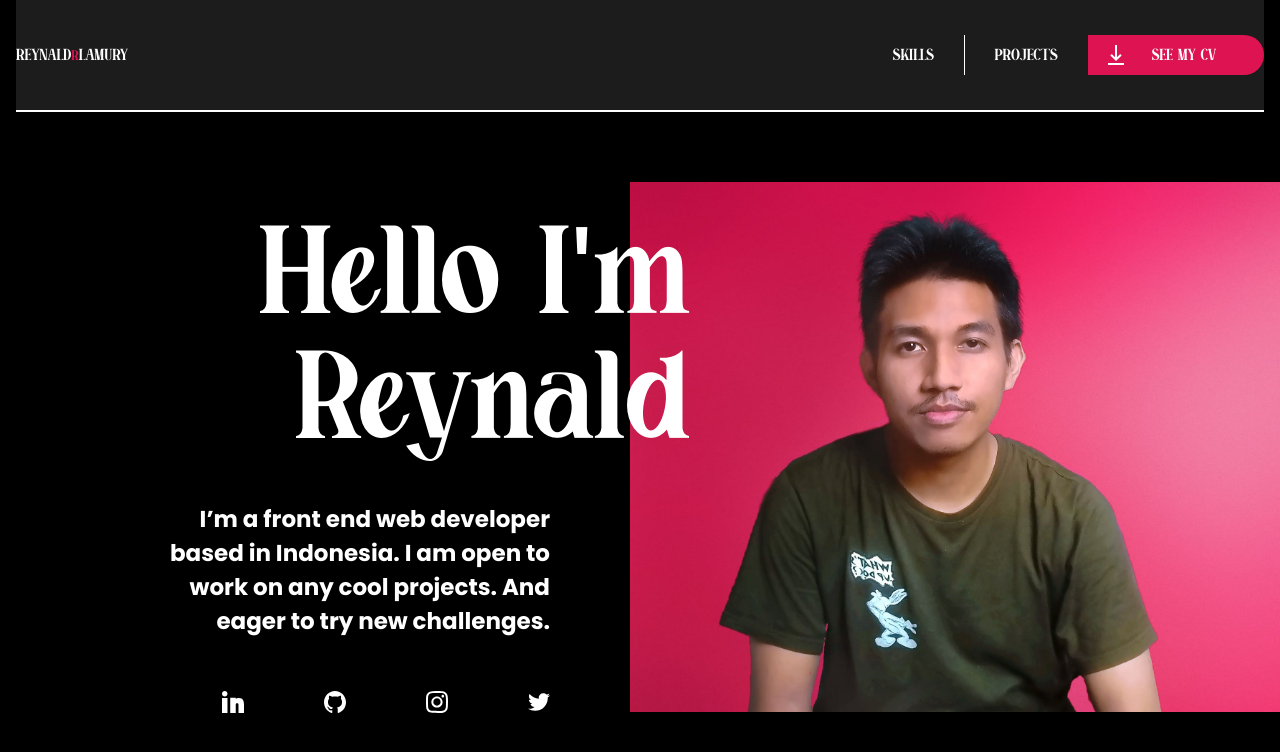
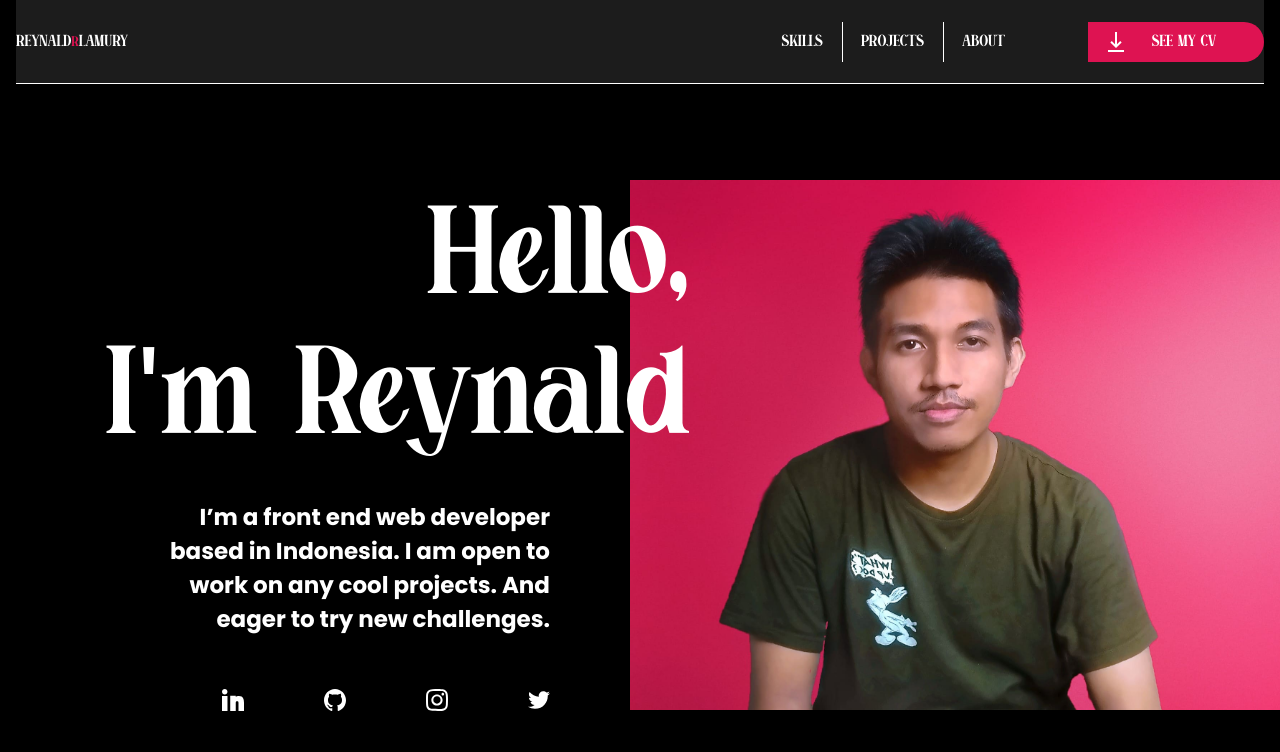
Before and after one commit to reynaldlamury/portfolio, a Next.js app: page / in a window 1280 px wide. Shown: the top 752 px of the page. Built offline with nearby package versions, Linux system fonts and the light colour scheme.

Commit message:
change navbar padding, separate h2 and h1

```diff
--- a/components/Header.jsx
+++ b/components/Header.jsx
@@ -11,9 +11,13 @@ const Header = () => {
   return (
     <header className="header">
       <div className="header__desc">
-        <h1 className={`header__heading ${billian.className} | flex-end`}>
-          Hello I'm Reynald
-        </h1>
+        <div className={`header__heading ${billian.className} | flex-end`}>
+          <h2 className="heading-2">Hello,</h2>
+          <h1 className={`heading-1 ${billian.className} | flex-end`}>
+            {"I'm Reynald"}
+          </h1>
+        </div>
+
         <div className="header__bio-social">
           <p className="header__bio">
             I’m a front end web developer based in Indonesia. I am open to work
--- a/components/Navbar.jsx
+++ b/components/Navbar.jsx
@@ -10,7 +10,7 @@ const Navbar = () => {
   return (
     <>
       <nav className={`navbar ${billian.className} | full-container`}>
-        <div className="logo">
+        <div className="logo | center-y">
           REYNALD<span>R</span>LAMURY
         </div>
         <div className="navigation">
@@ -18,6 +18,8 @@ const Navbar = () => {
             <li className="navigation__skills | center-y">SKILLS</li>
             <Line orientation="vertical" />
             <li className="navigation__projects | center-y">PROJECTS</li>
+            <Line orientation="vertical" />
+            <li className="navigation__about | center-y">ABOUT</li>
             <li className="seeMycv">
               <Image
                 className="download-icon"
--- a/styles/Header/Header.scss
+++ b/styles/Header/Header.scss
@@ -1,12 +1,18 @@
 .header {
   display: flex;
   justify-content: flex-end;
-  margin-top: 4.4em;
+  margin-top: 6em;
 
   &__heading {
     text-align: end;
-    font-size: 7.8125rem;
     transform: translateX(60px);
+    .heading-1 {
+      font-size: 7.8125rem;
+    }
+
+    .heading-2 {
+      font-size: 7.8125rem;
+    }
   }
 
   &__desc {
--- a/styles/Line/lineutility.scss
+++ b/styles/Line/lineutility.scss
@@ -1,7 +1,7 @@
 .full-container {
   .horizontal {
     width: 100%;
-    padding-block: 0.05em;
+    padding-block: 0.03em;
   }
 
   .vertical {
--- a/styles/navbar/navbar.scss
+++ b/styles/navbar/navbar.scss
@@ -3,7 +3,7 @@
   justify-content: space-between;
   background-color: var(--bg-primary);
   font-size: 1rem;
-  padding-block: 2.1875em;
+  padding-block: 1.35em;
   align-items: center;
 
   .logo {
@@ -19,7 +19,7 @@
     ul {
       list-style: none;
       display: flex;
-      gap: clamp(0.875rem, 5vw, 1.875rem);
+      gap: clamp(0.175rem, 5vw, 1.175rem);
       // align-items: center;
 
       &:nth-child(2) {
@@ -35,12 +35,17 @@
       cursor: pointer;
     }
 
+    &__about {
+      cursor: pointer;
+    }
+
     .seeMycv {
       background-color: var(--bg-accent-primary);
       display: flex;
       align-items: center;
       padding-right: 3em;
       padding-left: 0.5em;
+      margin-left: 4em;
       border-radius: 0 6.25em 6.25em 0;
       cursor: pointer;
 
```
